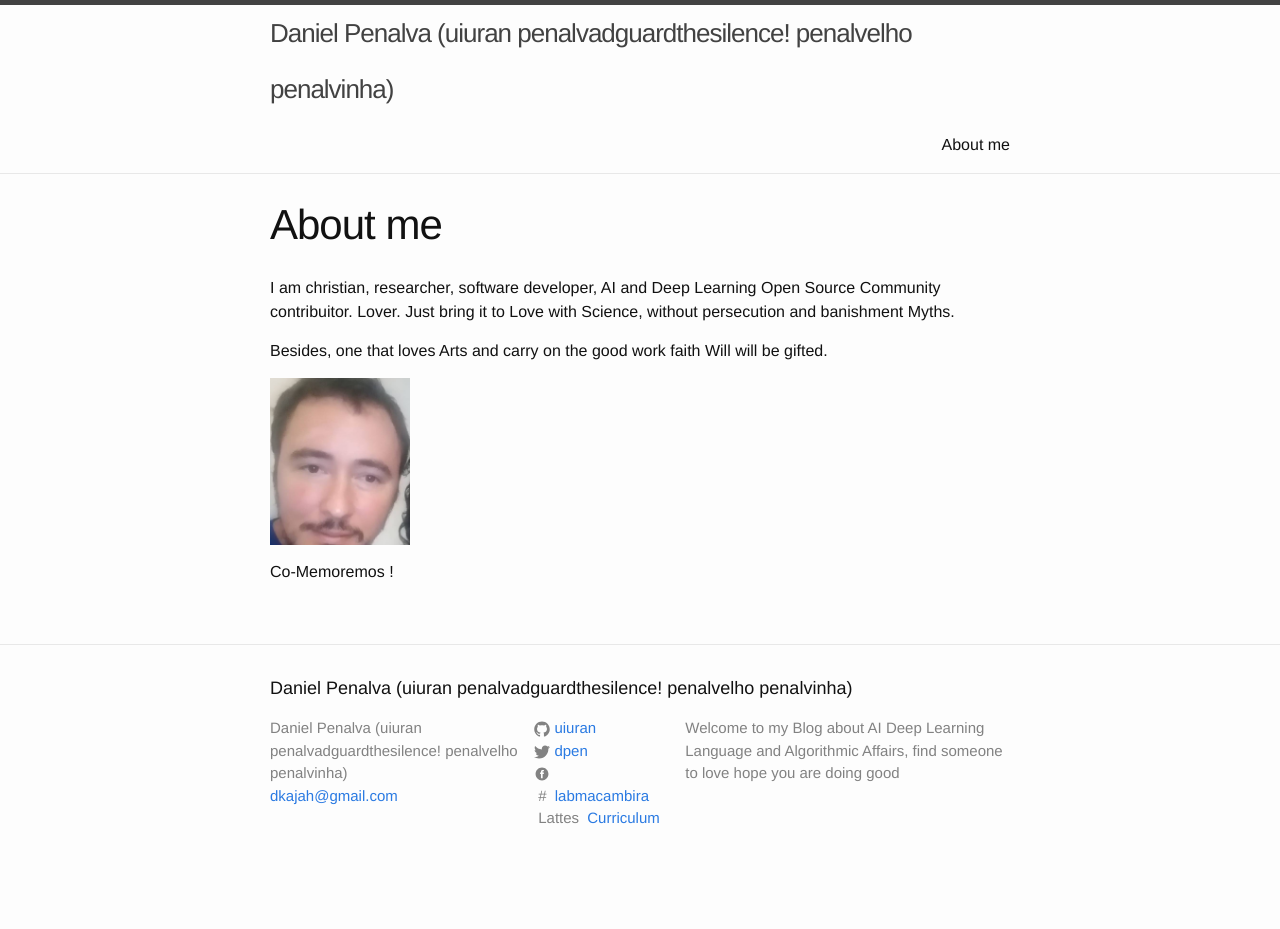
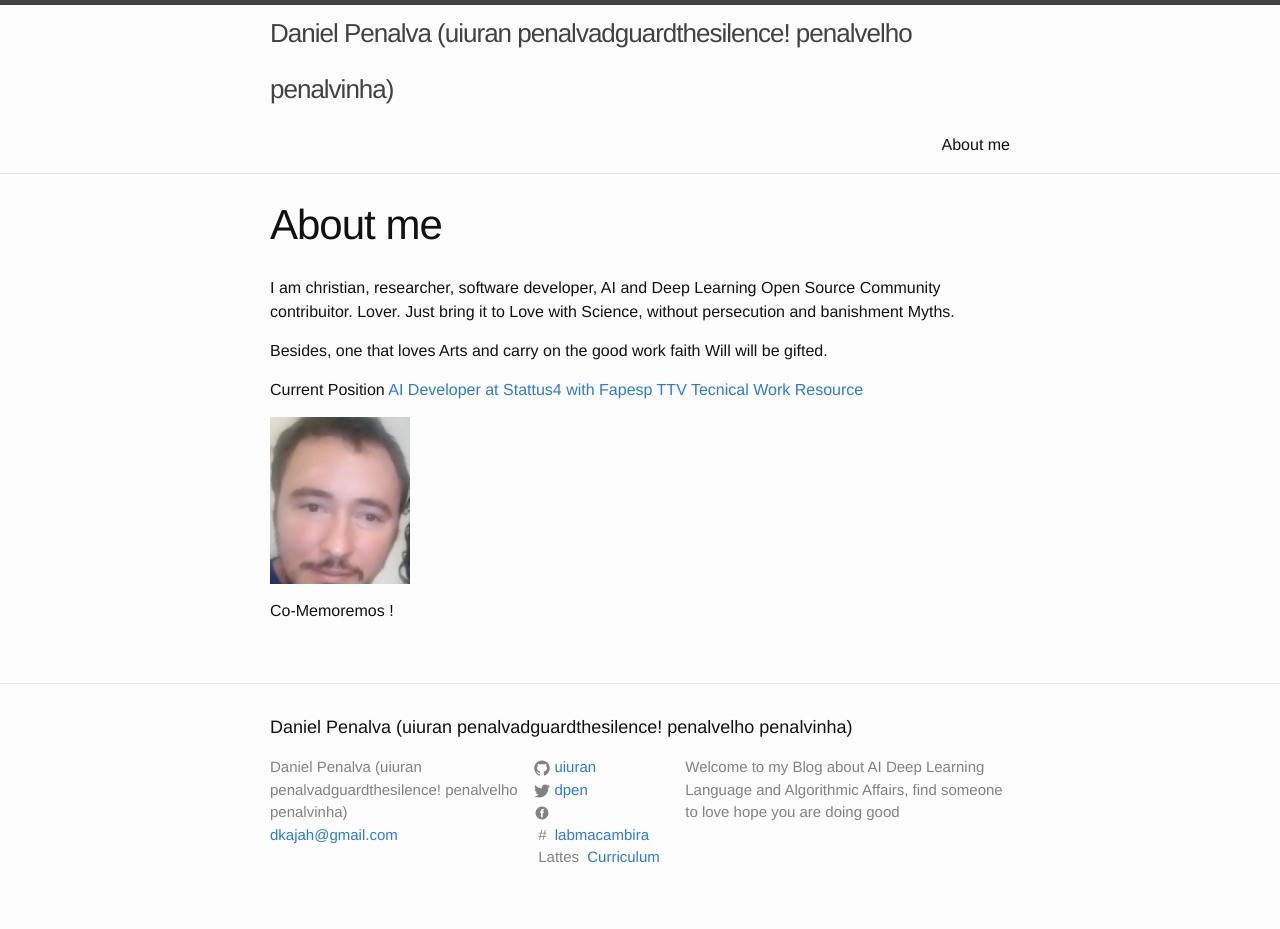
Before and after one commit to Uiuran/portfolio-datascience, a Jekyll site: the page built from about.md, in a window 1280 px wide. Built offline with Jekyll 4.4.1, drawn with Linux system fonts in a browser that asks for light colours; comment, search, counter and statistics services are not loaded; before the commit the page ends 900 px from its top, so only the background shows below that.

Commit message:
Update about.md

```diff
--- a/about.md
+++ b/about.md
@@ -10,6 +10,10 @@ Just bring it to Love with Science, without persecution and banishment Myths.
 
 Besides, one that loves Arts and carry on the good work faith Will will be gifted.
 
+Current Position [AI Developer at Stattus4 with Fapesp TTV Tecnical Work Resource][position]
+
 ![an alt text](/assets/photo.jpg){: .mypic}
 
 Co-Memoremos !
+
+[position]: http://stattus4.com
```
